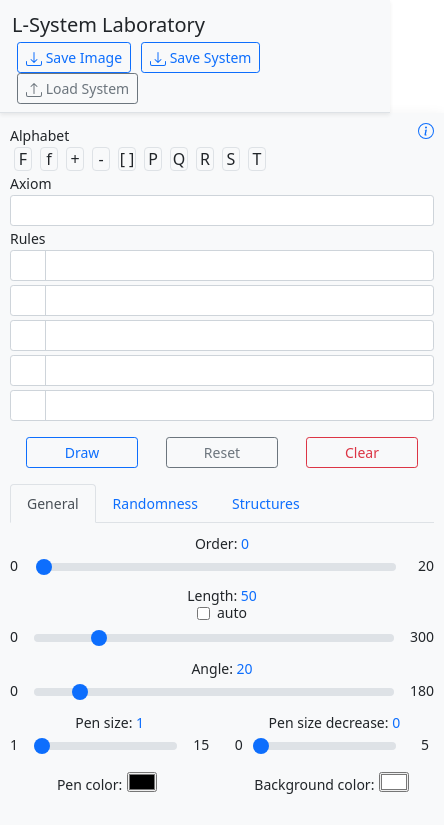
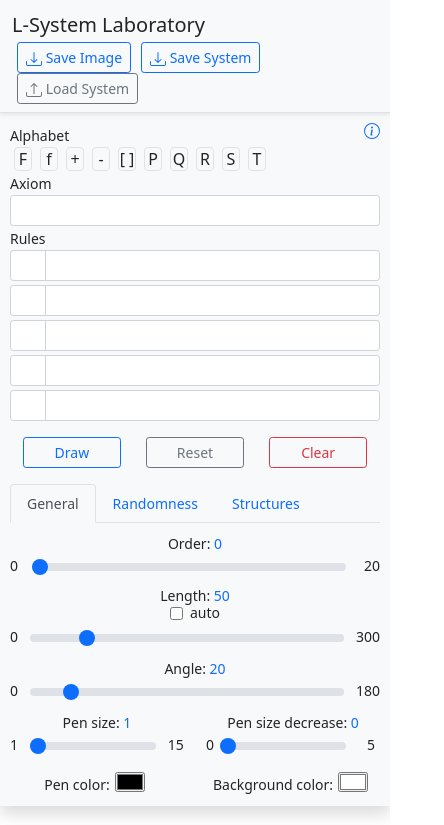
Before and after one commit to NorbertJu/diploma-thesis, a Vue app in the folder laboratory/: page / in a window 390 px wide. Shown: the top 825 px of the page, 444 px wide, since content can reach past the window. Built offline with nearby package versions, Linux system fonts and the light colour scheme.

Commit message:
Add media qeueries

```diff
--- a/laboratory/src/components/Canvas.vue
+++ b/laboratory/src/components/Canvas.vue
@@ -145,4 +145,11 @@ export default {
   cursor: grab;
 }
 
+@media (max-width: 992px) {
+  .canvas-container {
+    width: 100%;
+    height: 100%;
+  }
+}
+
 </style>
--- a/laboratory/src/components/Header.vue
+++ b/laboratory/src/components/Header.vue
@@ -1,5 +1,5 @@
 <template>
-  <nav class="navbar navbar-expand-lg bg-light shadow-sm border-bottom" id="header">
+  <header class="navbar navbar-expand-lg bg-light shadow-sm border-bottom" id="header">
     <div class="container-fluid">
       <span class="navbar-brand mb-0 h1">L-System Laboratory</span>
       <div class="buttons">
@@ -26,7 +26,7 @@
         </button>
       </div>
     </div>
-  </nav>
+  </header>
 </template>
 
 <script>
--- a/laboratory/src/components/Manual.vue
+++ b/laboratory/src/components/Manual.vue
@@ -44,7 +44,7 @@ export default {
 .info {
   position: relative;
   overflow-x: visible;
-  z-index: 10;
+  z-index: 1;
 }
 
 .info:hover .manual {
@@ -62,5 +62,12 @@ export default {
   opacity: 0;
   transition: opacity 0.5s;
   pointer-events: none;
+  z-index: 2;
+}
+
+@media (max-width: 450px) {
+  .manual {
+    max-width: 340px;
+  }
 }
 </style>
--- a/laboratory/src/components/Menu.vue
+++ b/laboratory/src/components/Menu.vue
@@ -564,4 +564,11 @@ label.center {
   cursor: pointer;
 }
 
+@media (max-width: 992px) {
+  .menu {
+    width: 100%;
+    height: auto;
+  }
+}
+
 </style>
```
